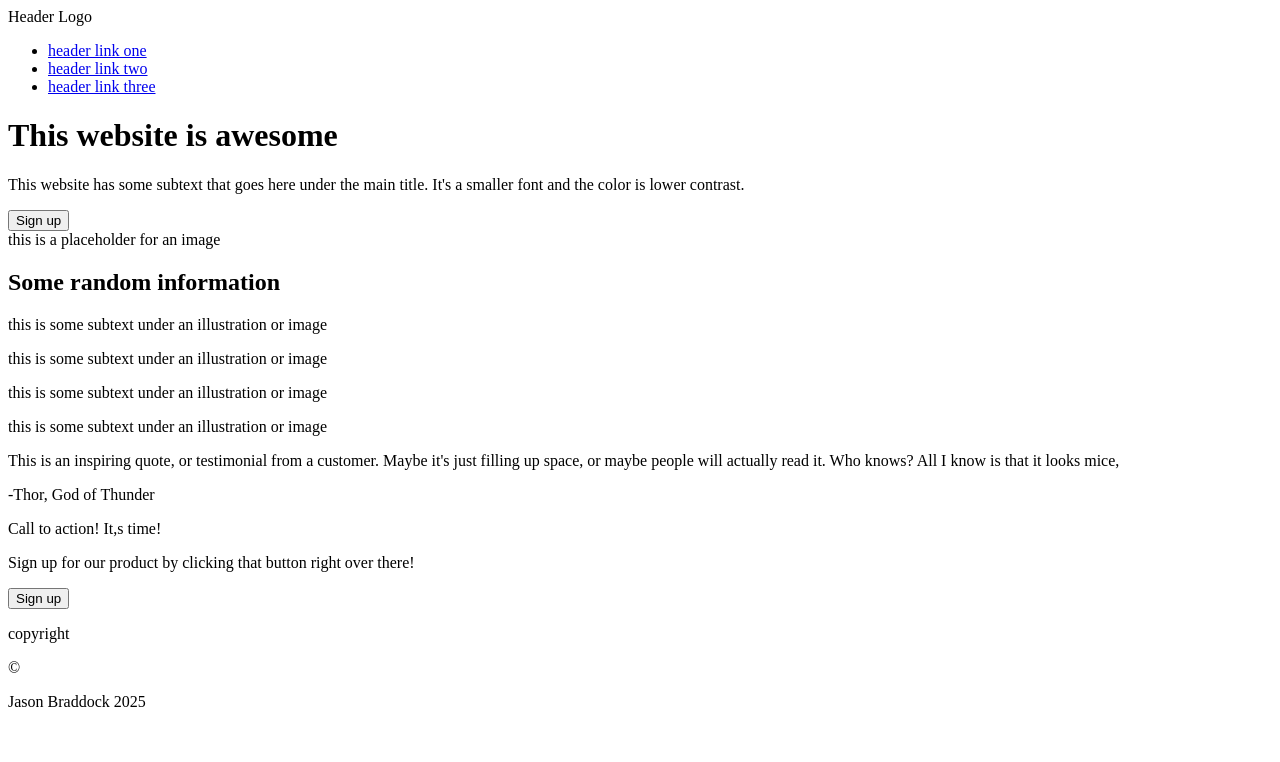
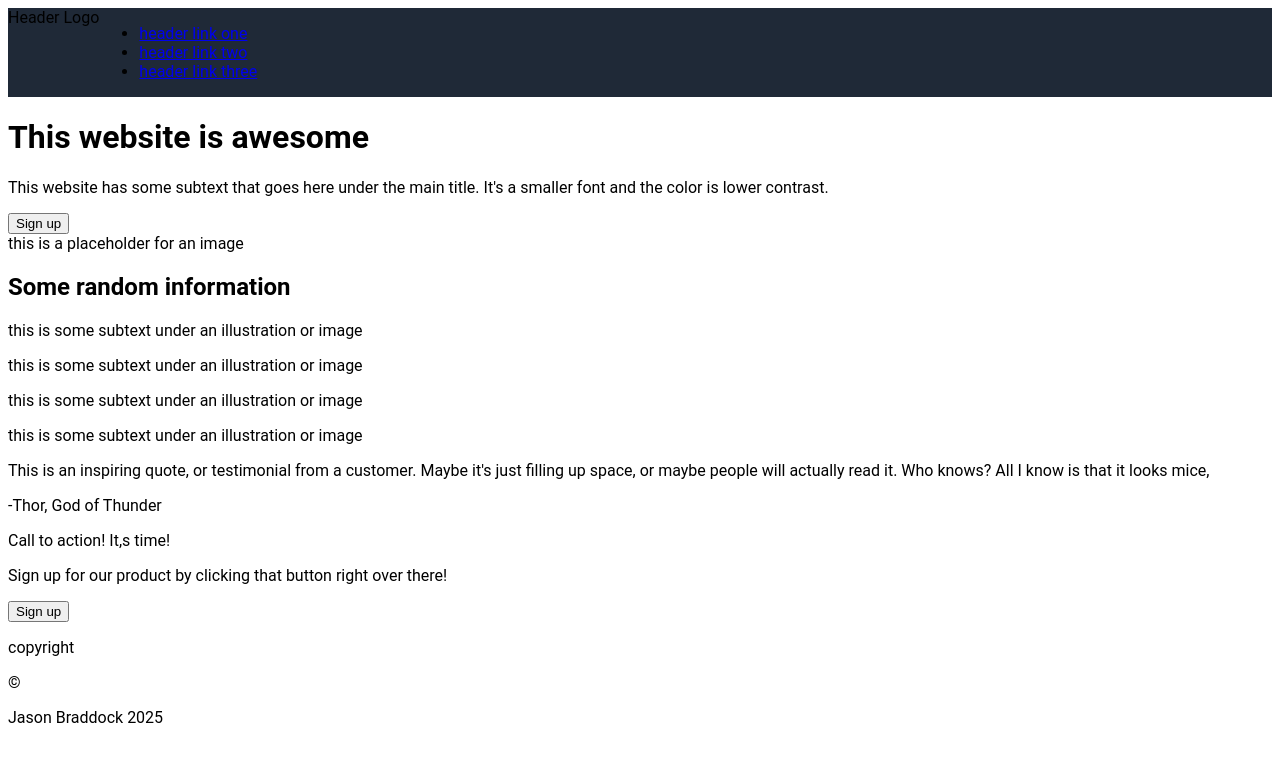
Before and after one commit to jasontobi/landingpage, a plain HTML site: page index.html in a window 1280 px wide. Drawn offline with Linux system fonts and the light colour scheme.

Commit message:
fix syntax errors in HTML and CSS files

```diff
--- a/index.html
+++ b/index.html
@@ -3,7 +3,7 @@
 <head>
     <meta charset="UTF-8">
     <meta name="viewport" content="width=device-width, initial-scale=1.0">
-    <link rel=”stylesheet” href=”styles.css”>
+    <link rel="stylesheet" href="styles.css">
     <title>Landing Page</title>
 </head>
 <body>
@@ -18,14 +18,14 @@
         </nav>
     </div>
     <div class="section1">
-        <sec_1_left>
+        <div class= sec_1_left>
             <h1>This website is awesome</h1>
             <p>This website has some subtext that goes here under the main title. It's a smaller font and the color is lower contrast.</p>
             <button>Sign up</button>
-        </sec_1_left>
-        <sec_1_right>
+        </div>
+        <div class=sec_1_right>
             <div class="img_place">this is a placeholder for an image</div>
-        </sec_1_right>
+        </div>
     </div>
     <div class="section2">
         <h2>Some random information</h2>
@@ -62,7 +62,7 @@
             </div>
         <div class="footer">
             <p>copyright</p>
-            &#169
+            &#169;
             <p>Jason Braddock 2025</p>
         </div>
         </div>
--- a/styles.css
+++ b/styles.css
@@ -1,5 +1,5 @@
 body {
-    font-family: roboto 'Gill Sans', 'Gill Sans MT', Calibri, 'Trebuchet MS', sans-serif;
+    font-family: roboto, 'Gill Sans MT', Calibri, 'Trebuchet MS', sans-serif;
 }
 
 .header {
```
